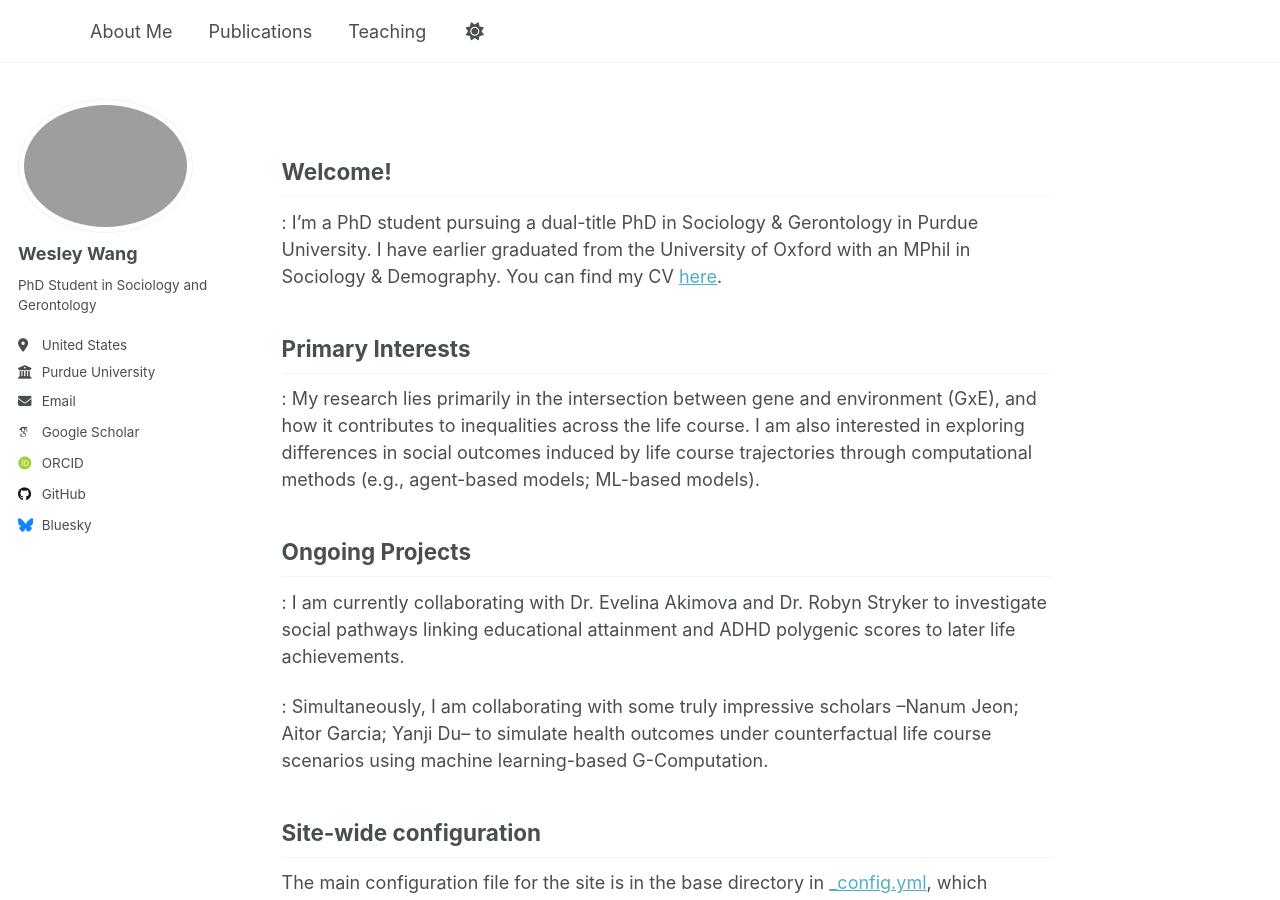
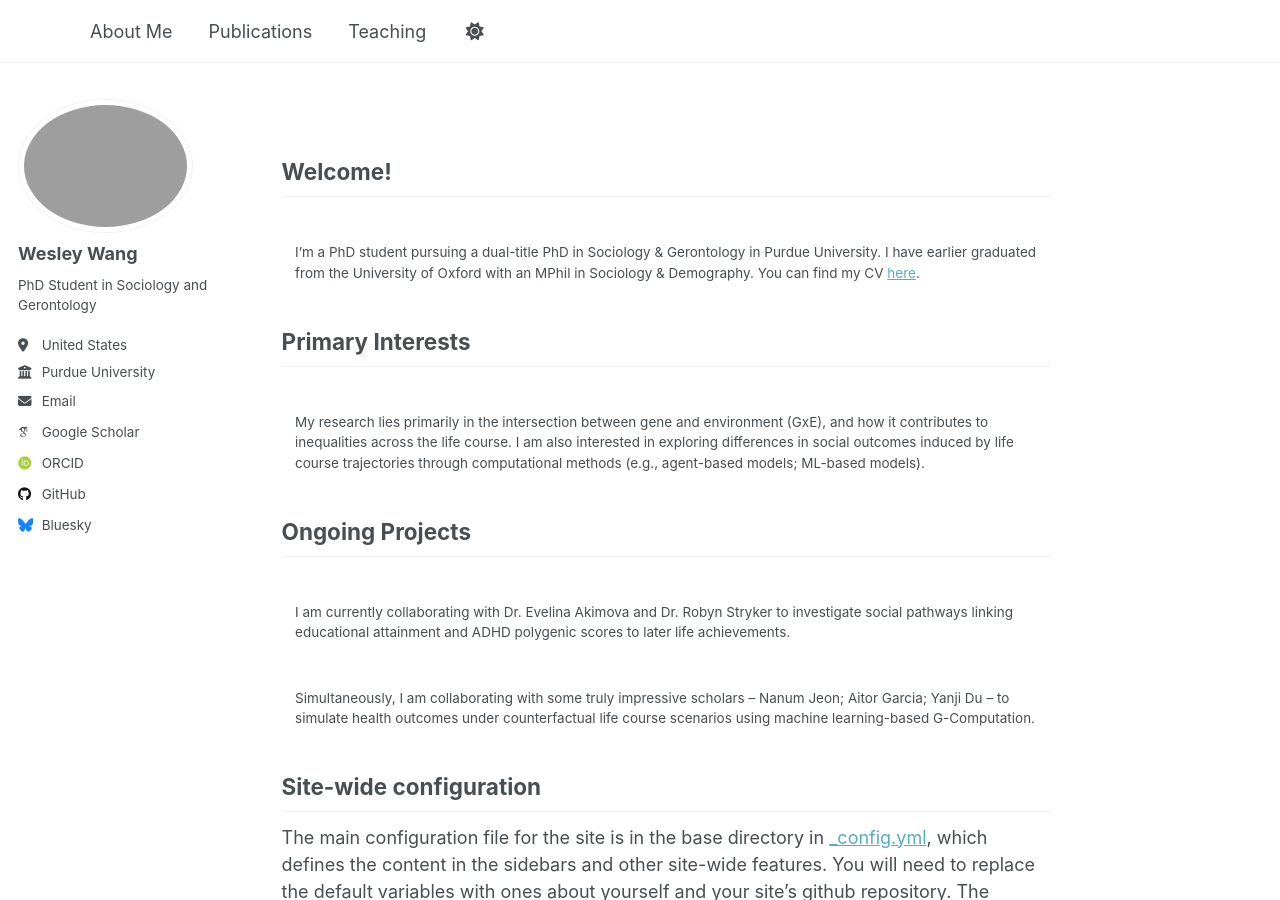
Before and after one commit to wesleywj/wesleywj.github.io, a Jekyll site: the page built from _pages/about.md, in a window 1280 px wide and 900 px high. Built offline with Jekyll 4.4.1, drawn with Linux system fonts in a browser that asks for light colours; some web fonts are replaced; a script that is not in the unit is left out.

Commit message:
Changed font

```diff
--- a/_pages/about.md
+++ b/_pages/about.md
@@ -9,20 +9,27 @@ redirect_from:
 
 ## Welcome!
 
+&nbsp;
 :   I'm a PhD student pursuing a dual-title PhD in Sociology & Gerontology in Purdue University. I have earlier graduated from the University of Oxford with an MPhil in Sociology & Demography. You can find my CV [here](https://drive.google.com/file/d/1s6r-6Mf9gbDxRVyukUaMD_ue6AmeBFWU/view?usp=sharing){:target="_blank"}.
 
 
 ## Primary Interests
 
+&nbsp;
 :   My research lies primarily in the intersection between gene and environment (GxE), and how it contributes to inequalities across the life course. I am also interested in exploring differences in social outcomes induced by life course trajectories through computational methods (e.g., agent-based models;
 ML-based models).
 
 ## Ongoing Projects
 
-:   I am currently collaborating with Dr. Evelina Akimova and Dr. Robyn Stryker to investigate social pathways linking educational attainment and ADHD polygenic scores to later life achievements.
+&nbsp;
+:   I am currently collaborating with Dr. Evelina Akimova and Dr. Robyn Stryker
+    to investigate social pathways linking educational attainment and ADHD
+    polygenic scores to later life achievements.
 
-
-:   Simultaneously, I am collaborating with some truly impressive scholars --Nanum Jeon; Aitor Garcia; Yanji Du-- to simulate health outcomes under counterfactual life course scenarios using machine learning-based G-Computation.
+&nbsp;
+:   Simultaneously, I am collaborating with some truly impressive scholars
+    -- Nanum Jeon; Aitor Garcia; Yanji Du -- to simulate health outcomes under
+    counterfactual life course scenarios using machine learning-based G-Computation.
 
 
 Site-wide configuration
```
